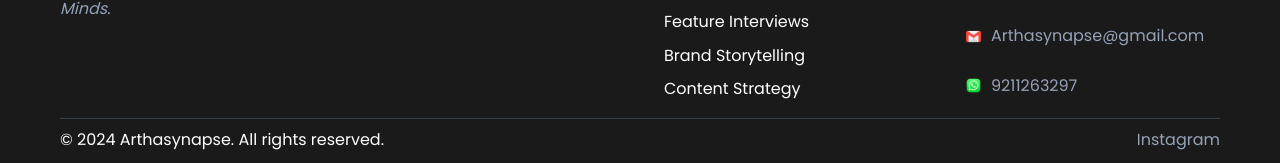
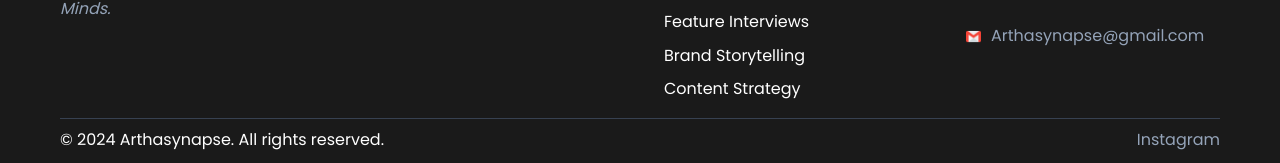
Before and after one commit to arthasynapse/Arthasynapse-website, a React (Vite) app: page /#/magazines in a window 1280 px wide. Shown: the part 2528-2691 px from the top of the page. Built offline with nearby package versions, Linux system fonts and the light colour scheme; a web font is replaced by a local one.

Commit message:
contact number , email js

```diff
--- a/src/components/Footer.jsx
+++ b/src/components/Footer.jsx
@@ -62,10 +62,6 @@ const Footer = () => {
                 <img src={gmailIcon} alt="Email" className="contact-icon" />
                 Arthasynapse@gmail.com
               </p>
-              <p>
-                <img src={whatsappIcon} alt="Phone" className="contact-icon" />
-                9211263297
-              </p>
 
             </div>
           </div>
```
